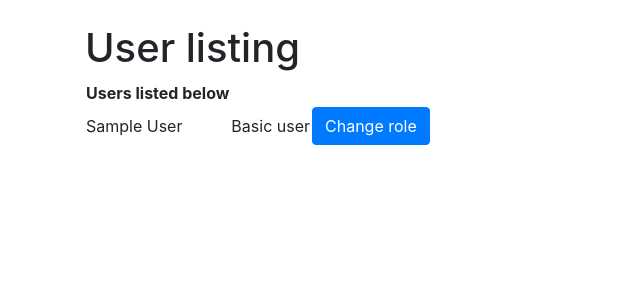
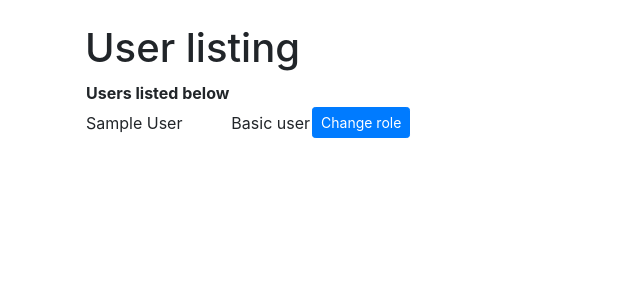
Before and after one commit to att78/reseptikirja, a Flask app: page /auth/rights in a window 1280 px wide. Shown: the part 56-356 px from the top of the page, without its empty margins (0-640 px from the left). Run offline with Flask 2, Linux system fonts and the light colour scheme; a user stored in the database is signed in; tables that the repository leaves empty hold one stand-in row (values such as "Sample post"); some libraries are stand-ins or nearby versions.

Commit message:
nappuloiden viilailua

```diff
--- a/application/templates/auth/rights.html
+++ b/application/templates/auth/rights.html
@@ -22,7 +22,7 @@
         </td>
         <td>
             <form method="POST" action="{{ url_for('set_as_admin', user_id=user.id) }}">
-                <button type="input" class="btn btn-primary">Change role</button>
+                <button type="button" class="btn btn-primary btn-sm">Change role</button>
 
             </form>
         </td>
```
